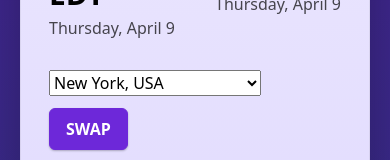
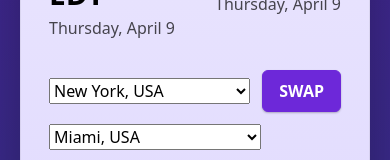
Before and after one commit to techtalk1282/Best-Meeting-Time, a Next.js app: page / in a window 390 px wide. Shown: the part 643-803 px from the top of the page. Built offline with nearby package versions, Linux system fonts and the light colour scheme.

Commit message:
Mobile step 2: add flexible width to first city select

```diff
--- a/app/ui/ToolPreviewSection.tsx
+++ b/app/ui/ToolPreviewSection.tsx
@@ -541,7 +541,8 @@ scrollToUpgrade();
   }}
 >
         <select
-          value={cityA.name}
+  style={{ flex: "1 1 140px", minWidth: 120 }}
+  value={cityA.name}
           onChange={(e) => {
             if (handlePlannerInteraction()) return;
             const city = CITY_OPTIONS.find((c) => c.name === e.target.value)!;
```
